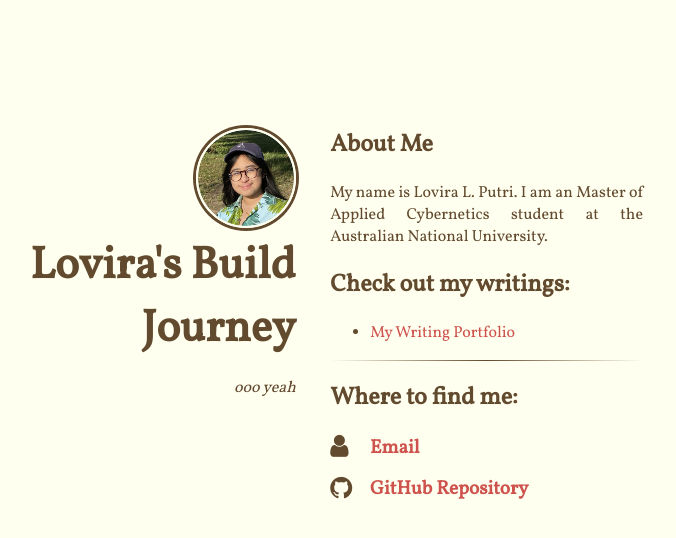
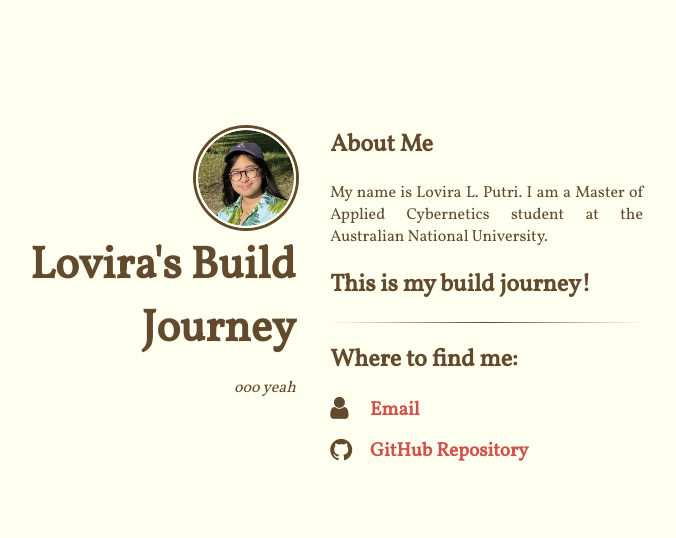
Before and after one commit to lovira/lovira.github.io, a Jekyll site: the page built from index.html, in a window 1280 px wide. Shown: the top 538 px of the page, without its empty margins (337-1013 px from the left). Built offline with Jekyll 4.4.1, drawn with Linux system fonts in a browser that asks for light colours; nearby versions of some CDN libraries.

```diff
--- a/_includes/content.html
+++ b/_includes/content.html
@@ -1,12 +1,8 @@
 <h2>About Me</h2>
 <p style="text-align:justify">My name is Lovira L. Putri.
-  I am an Master of Applied Cybernetics student at the Australian National University.</p>
+  I am a Master of Applied Cybernetics student at the Australian National University.</p>
 
-
-
-<h2>Check out my writings:</h2>
-<ul>
-  <li><a href="https://medium.com/@lovira">My Writing Portfolio</a></li>
+<h2>This is my build journey!</h2>
 </ul>
 
 
```
